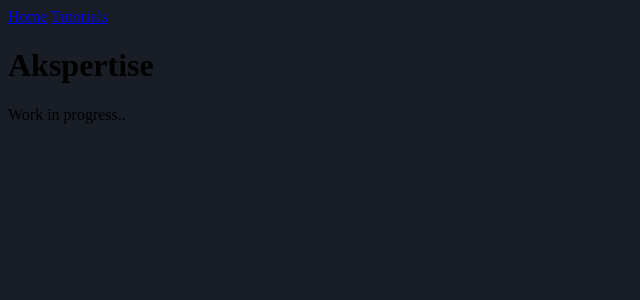
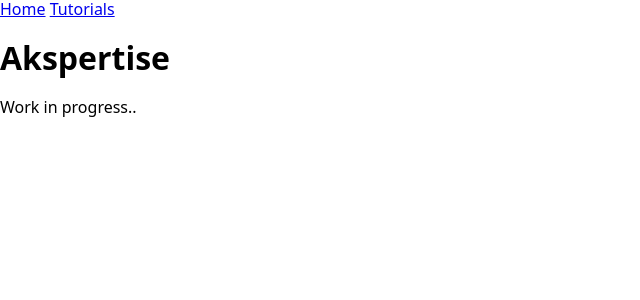
Before and after one commit to akselkristoffersen/akselkristoffersen.github.io, a SvelteKit app: page / in a window 1280 px wide. Shown: the top 300 px of the page, without its empty margins (0-640 px from the left). Built offline with nearby package versions, Linux system fonts and the light colour scheme.

Commit message:
Add functions

```diff
--- a/src/routes/+layout.svelte
+++ b/src/routes/+layout.svelte
@@ -1,5 +1,6 @@
 <script>
     import { base } from '$app/paths';
+    import "modern-normalize/modern-normalize.css";
 </script>
 
 <nav>
@@ -9,8 +10,7 @@
 
 <slot />
 
-<style lang="scss">
+<style>
     :global(body) {
-        background-color: variables.$background-color
     }
 </style>
--- a/src/routes/+page.svelte
+++ b/src/routes/+page.svelte
@@ -1,2 +1,8 @@
-<h1>Akspertise</h1>
-<p>Work in progress..</p>
+<script>
+    import Hero from "./Hero.svelte";
+</script>
+
+<div class="container">
+    <Hero></Hero>
+
+</div>
--- /dev/null
+++ b/src/routes/About.svelte
@@ -0,0 +1 @@
+<h2>About</h2>
--- /dev/null
+++ b/src/routes/Hero.svelte
@@ -0,0 +1,5 @@
+
+
+
+<h1>Akspertise</h1>
+<p>Work in progress..</p>
```
